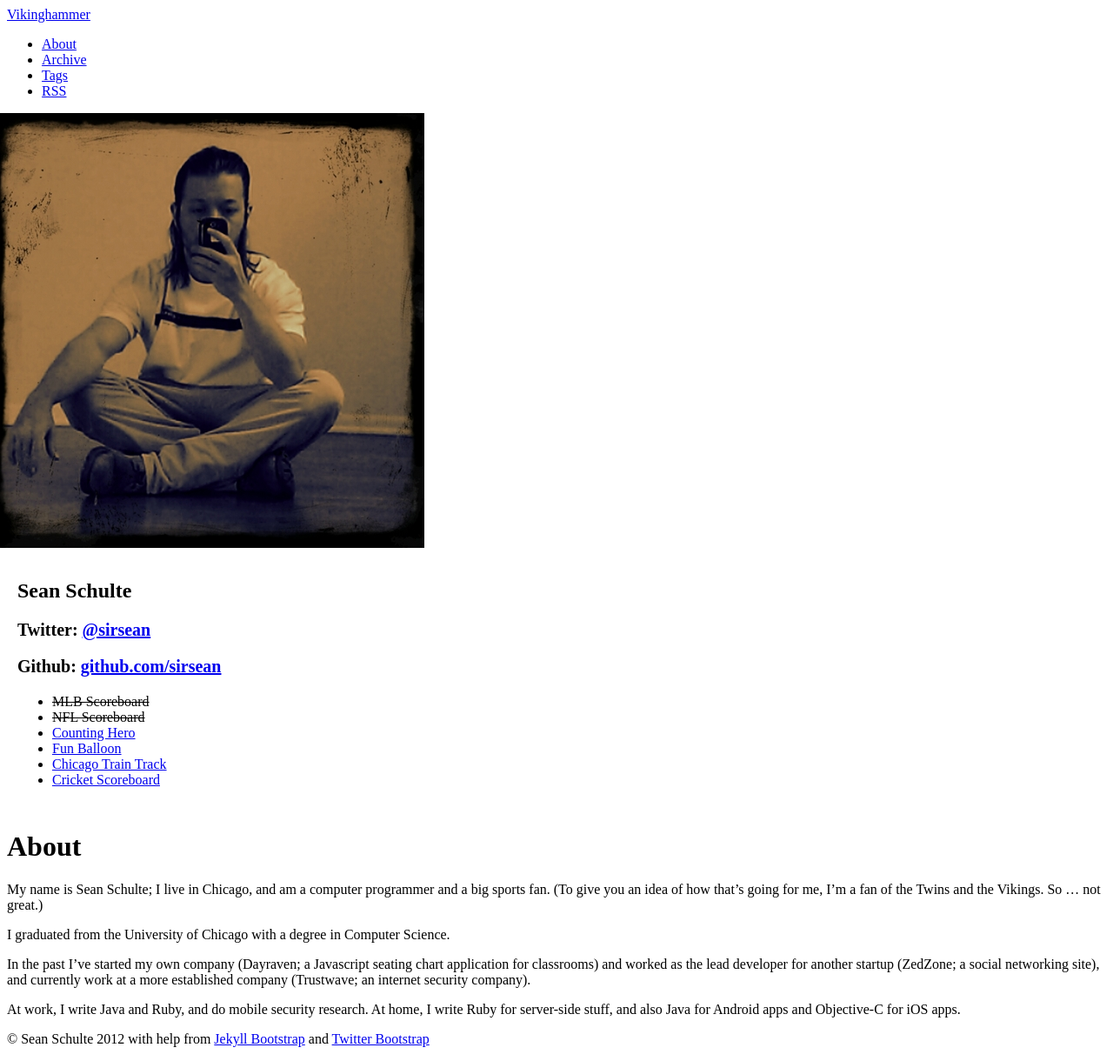
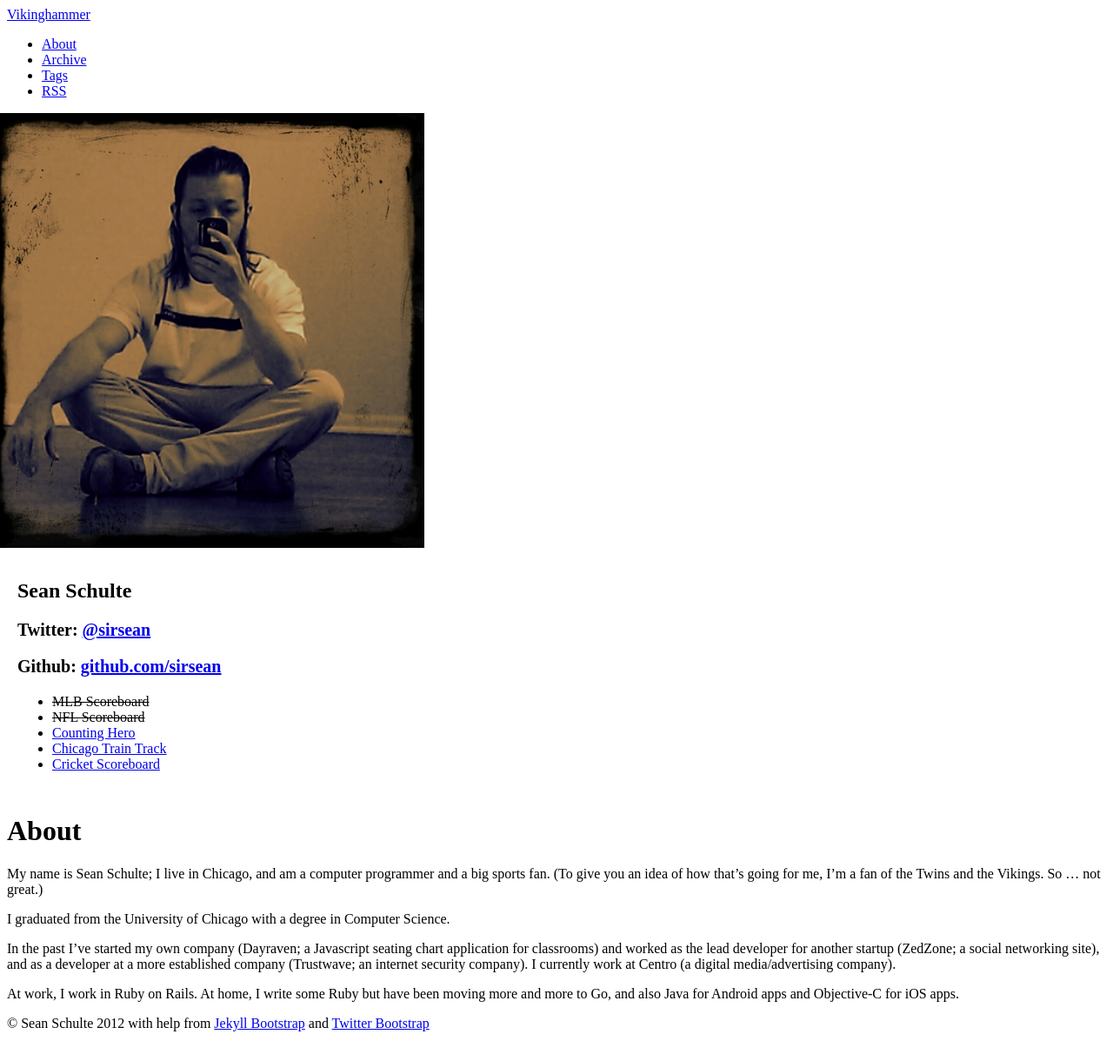
Before and after one commit to sirsean/sirsean.github.com, a Jekyll site: the page built from about.md, in a window 1280 px wide. Shown: the whole page at 87% size. Built offline with Jekyll 4.4.1, drawn with Linux system fonts in a browser that asks for light colours; Markdown is read by kramdown in place of the engine named in the settings.

Commit message:
Update pages and links. Also update config to not auto-regenerate, because that's apparently not a thing Jekyll wants you to do in the config any more.

```diff
--- a/_config.yml
+++ b/_config.yml
@@ -3,7 +3,6 @@
 permalink: /:year/:month/:day/:title
 
 exclude: [".rvmrc", ".rbenv-version", "README.md", "Rakefile", "changelog.md"]
-auto: true
 pygments: true
 markdown: rdiscount
 
--- a/_includes/themes/twitter/default.html
+++ b/_includes/themes/twitter/default.html
@@ -60,7 +60,6 @@
                 <li><strike>MLB Scoreboard</strike></li>
                 <li><strike>NFL Scoreboard</strike></li>
                 <li><a href="/counting-hero">Counting Hero</a></li>
-                <li><a href="/fun-balloon">Fun Balloon</a></li>
                 <li><a href="/chicago-train-track">Chicago Train Track</a></li>
                 <li><a href="/cricket-scoreboard">Cricket Scoreboard</a></li>
             </ul>
--- a/about.md
+++ b/about.md
@@ -8,6 +8,6 @@
 
 I graduated from the University of Chicago with a degree in Computer Science.
 
-In the past I’ve started my own company (Dayraven; a Javascript seating chart application for classrooms) and worked as the lead developer for another startup (ZedZone; a social networking site), and currently work at a more established company (Trustwave; an internet security company).
+In the past I’ve started my own company (Dayraven; a Javascript seating chart application for classrooms) and worked as the lead developer for another startup (ZedZone; a social networking site), and as a developer at a more established company (Trustwave; an internet security company). I currently work at Centro (a digital media/advertising company).
 
-At work, I write Java and Ruby, and do mobile security research. At home, I write Ruby for server-side stuff, and also Java for Android apps and Objective-C for iOS apps.
+At work, I work in Ruby on Rails. At home, I write some Ruby but have been moving more and more to Go, and also Java for Android apps and Objective-C for iOS apps.
```
Also changed, not shown: counting-hero/index.md (+1 -2 lines).
